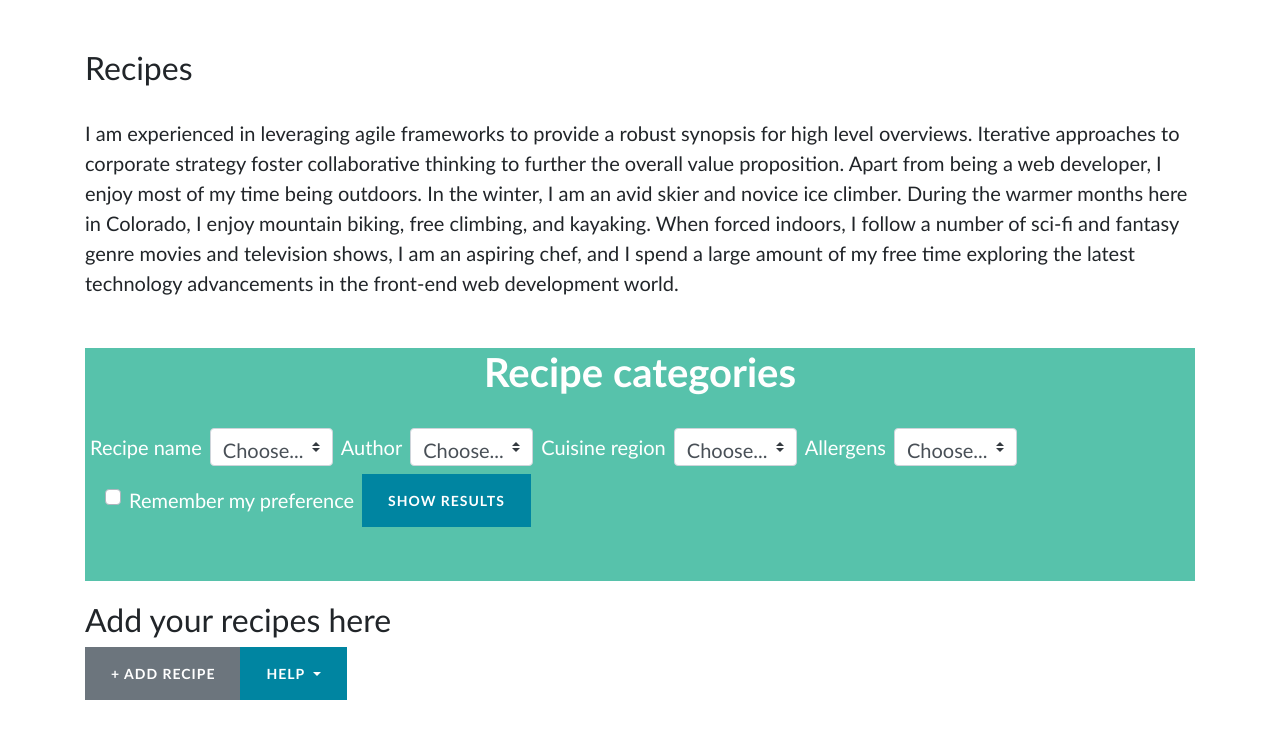
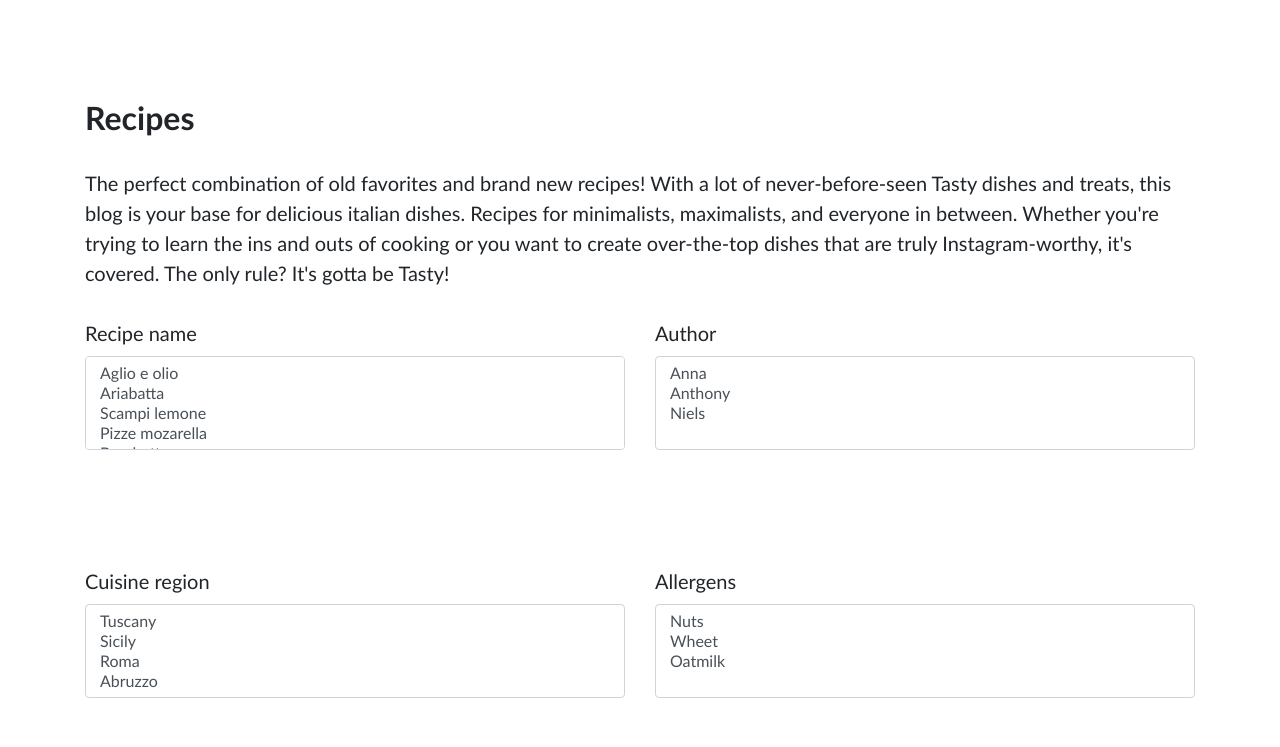
Before and after one commit to Code-Institute-Submissions/portfolio-8, a Flask app: page /recipes in a window 1280 px wide. Shown: the part 533-1280 px from the top of the page. Run offline with Flask 2, Linux system fonts and the light colour scheme; some libraries are stand-ins or nearby versions.

Commit message:
build detailpage recipes, add page, and debugged image upload js function

```diff
--- a/run.py
+++ b/run.py
@@ -56,6 +56,11 @@ def detailpage():
 def instruction():
         return render_template("instruction.html", page_title="Instruction")
 
+@app.route('/addrecipes')
+def addrecipes():
+        return render_template("addrecipes.html", page_title="Add recipes")
+
+
 
 if __name__ == '__main__':
     app.run(host=os.environ.get('IP'),
--- a/static/css/style.css
+++ b/static/css/style.css
@@ -12,34 +12,32 @@
 }
 
 .row{
-    margin-left:0;
+    margin-bottom: 100px
 }
 
 .flag{
     margin-right: 1px;
 }
 
+.mt-4, .my-4{
+    margin-top: 500px;
+}
 
 .post-preview > a > .post-subtitle{
     color:#f0a317;
 }
 
+my-3 p{
+    margin-top: 0px;
+}
 
-.col-md-6{
-    color:white;
-    background-color: rgba(45,179,150,.8);
-    height: 500px;
-    width: 400px;
-    text-align:left;
-    border-style: solid;
-    border-color:white;
-    border-width: thick;
-    line-height: 1.1;
-    font-size: 18px;
+.related-projects{
+    margin-top: 200px;
+}
 
 
-}
-.col-md-8{
+
+.col-md-8 base{
     background-image: url(/static/img/salat.jpg);
 
     color:white;
@@ -72,6 +70,7 @@
     text-align: left;
     color: white;
     font-weight: bold;
+    border:5px;
 
 }
 
@@ -96,6 +95,7 @@
     background-image: url(/static/img/dish-img2.jpg);
     color: white;
     font-weight: bold;
+
 
 }
 .recipe3{
@@ -133,9 +133,11 @@
 
 .form-inline{
  margin-bottom: 50px;
- margin-top: 20px;
+ margin-top: 50px;
  margin-left: 5px;
 }
+
+
 
 .dropdown{
     margin-bottom: 50px;
@@ -223,9 +225,12 @@
     margin-top:20px;
 }
 
-h2 {
-    font-weight:100;
-    margin-top: 20px
+.form1{
+    width: 40px;
+}
+
+.upvotes{
+    width:50px;
 }
 
 h2 a {
@@ -251,3 +256,27 @@ h2 a {
 .form2{
     height: 100px
 }
+
+.btn-file {
+    position: relative;
+    overflow: hidden;
+}
+.btn-file input[type=file] {
+    position: absolute;
+    top: 0;
+    right: 0;
+    min-width: 100%;
+    min-height: 100%;
+    font-size: 100px;
+    text-align: right;
+    filter: alpha(opacity=0);
+    opacity: 0;
+    outline: none;
+    background: white;
+    cursor: inherit;
+    display: block;
+}
+
+#img-upload{
+    width: 100%;
+}
--- a/templates/base.html
+++ b/templates/base.html
@@ -1,5 +1,6 @@
 <!DOCTYPE html>
 <html lang="en">
+
 <head>
   <meta charset="UTF-8">
   <meta name="viewport" content="width=device-width, initial-scale=1.0">
@@ -15,11 +16,13 @@
   <link rel="stylesheet" href="https://fonts.googleapis.com/css?family=Roboto:400,400i,500,700" media="all" />
   <link rel="stylesheet" href="https://use.fontawesome.com/releases/v5.7.2/css/all.css" integrity="sha384-fnmOCqbTlWIlj8LyTjo7mOUStjsKC4pOpQbqyi7RrhN7udi9RwhKkMHpvLbHG9Sr" crossorigin="anonymous">
 
+<script src="//code.jquery.com/jquery-1.11.1.min.js"></script>
+
   <title>My CookBook</title>
 
 </head>
+
 <body>
-
 
 
   <nav class="navbar navbar-expand-lg navbar-light fixed-top" id="mainNav">
@@ -52,7 +55,7 @@
     </div>
   </nav>
 
-  <!-- Page Header -->
+
   <header class="masthead" style="background-image: url('{{ url_for('static', filename='img/main-slider.png') }}')">
     <div class="overlay"></div>
     <div class="container">
@@ -67,17 +70,13 @@
     </div>
   </header>
 
-  <!-- Main Content -->
+
   <div class="container">
-
-      {% block content %}
-      {% endblock %}
+    {% block content %} {% endblock %}
 
   </div>
-
   <hr>
 
-  <!-- Footer -->
   <footer>
     <div class="container">
       <div class="row">
@@ -110,4 +109,5 @@
 
 
 </body>
+
 </html>
--- a/templates/instruction.html
+++ b/templates/instruction.html
@@ -3,4 +3,6 @@
 {% block content %}
 
 
+<h4>Screenshot with short instruction</h4>
+
 {% endblock %}
--- a/templates/recipes.html
+++ b/templates/recipes.html
@@ -1,79 +1,99 @@
 {% extends 'base.html' %} {% block content %}
+
+
 
 <h2> {{ page_title }} </h2>
 
 <p>
- I am experienced in leveraging agile frameworks to provide a robust synopsis for high level overviews. Iterative approaches to corporate strategy foster collaborative thinking to further the overall value proposition. Apart from being a web developer,
- I enjoy most of my time being outdoors. In the winter, I am an avid skier and novice ice climber. During the warmer months here in Colorado, I enjoy mountain biking, free climbing, and kayaking. When forced indoors, I follow a number of sci-fi and fantasy
- genre movies and television shows, I am an aspiring chef, and I spend a large amount of my free time exploring the latest technology advancements in the front-end web development world.
-
+ The perfect combination of old favorites and brand new recipes! With a lot of never-before-seen Tasty dishes and treats, this blog is your base for delicious italian dishes. Recipes for minimalists, maximalists, and everyone in between.
+ Whether you're trying to learn the ins and outs of cooking or you want to create over-the-top dishes that are truly Instagram-worthy, it's covered. The only rule? It's gotta be Tasty!
 </p>
 
-<div class="textual">
- <div class="textual-inner">
+<div class="menu-container">
+ <div class="row">
+  <div class="col-md-6">
 
-  <h1>
-   <div class="field field--name-field-title field--type-string field--label-hidden field__item">Recipe categories</div>
-  </h1>
-
-  <form class="form-inline">
-  <label class="my-1 mr-2" for="inlineFormCustomSelectPref">Recipe name</label>
-  <select class="custom-select my-1 mr-sm-2" id="inlineFormCustomSelectPref">
-
-    <option selected>Choose...</option>
-    <option value="1">One</option>
-    <option value="2">Two</option>
-    <option value="3">Three</option>
+ <div class="form-group">
+    <label for="exampleFormControlSelect2">Recipe name</label>
+    <select multiple class="form-control" id="exampleFormControlSelect2">
+      <option>Aglio e olio</option>
+      <option>Ariabatta</option>
+      <option>Scampi lemone</option>
+      <option>Pizze mozarella</option>
+      <option>Bruchette</option>
     </select>
-   <form class="form-inline">
-  <label class="my-1 mr-2" for="inlineFormCustomSelectPref">Author</label>
-  <select class="custom-select my-1 mr-sm-2" id="inlineFormCustomSelectPref">
-
-    <option selected>Choose...</option>
-    <option value="1">One</option>
-    <option value="2">Two</option>
-    <option value="3">Three</option>
-  </select>
-
-   <form class="form-inline">
-  <label class="my-1 mr-2" for="inlineFormCustomSelectPref">Cuisine region</label>
-  <select class="custom-select my-1 mr-sm-2" id="inlineFormCustomSelectPref">
-
-    <option selected>Choose...</option>
-    <option value="1">One</option>
-    <option value="2">Two</option>
-    <option value="3">Three</option>
-  </select>
-
-   <form class="form-inline">
-  <label class="my-1 mr-2" for="inlineFormCustomSelectPref">Allergens</label>
-  <select class="custom-select my-1 mr-sm-2" id="inlineFormCustomSelectPref">
-
-    <option selected>Choose...</option>
-    <option value="1">One</option>
-    <option value="2">Two</option>
-    <option value="3">Three</option>
-  </select>
-
-
-  <div class="custom-control custom-checkbox my-1 mr-sm-2">
-    <input type="checkbox" class="custom-control-input" id="customControlInline">
-    <label class="custom-control-label" for="customControlInline">Remember my preference</label>
-  </div>
-
-  <button type="submit" class="btn btn-primary my-1">Show results</button>
-</form>
   </div>
 
 </div>
+
+  <div class="col-md-6">
+
+ <div class="form-group">
+    <label for="exampleFormControlSelect2">Author</label>
+    <select multiple class="form-control" id="exampleFormControlSelect2">
+      <option>Anna</option>
+      <option>Anthony</option>
+      <option>Niels</option>
+    </select>
+  </div>
+  </div>
+
+</div>
+
+<div class="row">
+
+<div class="col-md-6">
+ <div class="form-group">
+    <label for="exampleFormControlSelect2">Cuisine region</label>
+    <select multiple class="form-control" id="exampleFormControlSelect2">
+      <option>Tuscany</option>
+      <option>Sicily</option>
+      <option>Roma</option>
+      <option>Abruzzo</option>
+    </select>
+  </div>
+
+  </div>
+
+<div class="col-md-6">
+
+ <div class="form-group">
+    <label for="exampleFormControlSelect2">Allergens</label>
+    <select multiple class="form-control" id="exampleFormControlSelect2">
+      <option>Nuts</option>
+      <option>Wheet</option>
+      <option>Oatmilk</option>
+    </select>
+  </div>
+
+</div>
+</div>
+</div>
+
+<input class="btn btn-primary" type="submit" value="Show results">
+<input class="btn btn-secondary" type="reset" value="Reset">
+
+
+
 
 <div class="container-recipes">
  <h2>Add your recipes here</h2>
  <div class="dropdown">
   <div class="btn-group" role="group" aria-label="Button group with nested dropdown">
-       <button type="button" class="btn btn-secondary">&#43; Add recipe</button>
+
+
+   <a class="btn btn-secondary" href="/addrecipes" role="button">&#43; Add recipes</a>
+
    <button class="btn btn-primary dropdown-toggle" type="button" data-toggle="dropdown">Help
+
+
     <span class="caret"></span></button>
+
+
+
+
+
+
    <ul class="dropdown-menu">
     <li><a href="/contact">Contact me</a></li>
     <li><a href="/instruction">Instruction</a></li>
@@ -81,41 +101,34 @@
   </div>
  </div>
 
-
-
-
  <div class="recipes-container">
   <div class="row">
    <div class="recipe1 col-md-6">
     <div class="clr-block"></div>
-        <h2><a href="/detailpage">heading</a></h2>
+    <h2><a href="/detailpage">Recipe1</a></h2>
     <span>
          <p>&#9733;&#9733;&#9733;&#9733;&#x2606;</p>
         </span>
-
-
    </div>
 
-
-
    <div class="recipe2 col-md-6">
-        <h2><a href="detailpage">heading</a></h2>
+    <h2><a href="detailpage">Recipe2</a></h2>
     <p>&#9733;&#9733;&#9733;&#9733;&#x2606;</p>
    </div>
 
    <div class="recipe3 col-md-6">
-        <h2><a href="detailpage">heading</a></h2>
+    <h2><a href="detailpage">Recipe3</a></h2>
     <p>&#9733;&#9733;&#9733;&#9733;&#x2606;</p>
     </ul>
    </div>
 
    <div class="recipe4 col-md-6">
-        <h2><a href="detailpage">heading</a></h2>
+    <h2><a href="detailpage">Recipe4</a></h2>
     <p>&#9733;&#9733;&#9733;&#9733;&#x2606;</p>
    </div>
 
    <div class="recipe5 col-md-6">
-        <h2><a href="detailpage">heading</a></h2>
+    <h2><a href="detailpage">Recipe5</a></h2>
 
 
     <p>&#9733;&#9733;&#9733;&#9733;&#x2606;</p>
@@ -123,28 +136,23 @@
    </div>
 
    <div class="recipe6 col-md-6">
-       <h2><a href="detailpage">heading</a></h2>
+    <h2><a href="detailpage">Recipe6</a></h2>
     <p>&#9733;&#9733;&#9733;&#9733;&#x2606;</p>
 
    </div>
 
    <div class="recipe6 col-md-6">
-       <h2><a href="detailpage">heading</a></h2>
+    <h2><a href="detailpage">Recipe7</a></h2>
     <p>&#9733;&#9733;&#9733;&#9733;&#x2606;</p>
 
    </div>
 
 
    <div class="recipe6 col-md-6">
-       <h2><a href="detailpage">heading</a></h2>
+    <h2><a href="detailpage">Recipe8</a></h2>
     <p>&#9733;&#9733;&#9733;&#9733;&#x2606;</p>
 
    </div>
-
-
-
-
-
 
 
    <script>
```
Also changed, not shown: templates/about.html (+7 -5 lines), templates/addrecipes.html (added, +107 -0 lines), templates/categories.html (added, +29 -0 lines), templates/detailpage.html (+62 -56 lines), templates/help.html (deleted, +0 -11 lines), static/img/about-bg.jpg (deleted), static/img/blogfoto.jpg (deleted), static/img/blogfoto2.jpg, static/img/dish-img3.jpg, static/img/dish-img5.jpg, 1 other file. Lines whose indentation alone changed are shown as unchanged.
